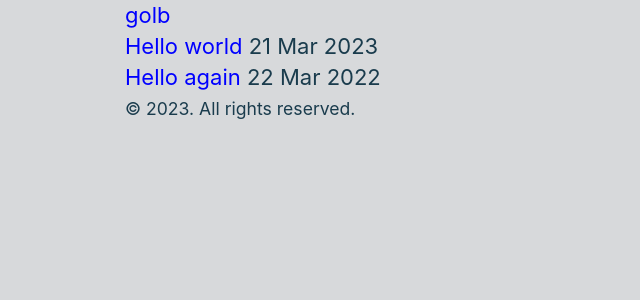
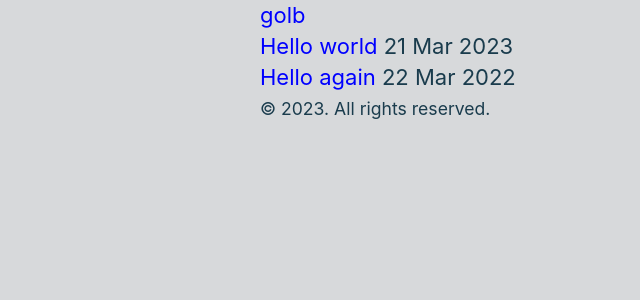
Before and after one commit to aflim/golb, a Jekyll site: the page built from index.html, in a window 1280 px wide. Shown: the top 300 px of the page, without its empty margins (20-660 px from the left). Built offline with Jekyll 4.4.1, drawn with Linux system fonts in a browser that asks for light colours; the list of posts is cut into pages by our own code.

Commit message:
Update stylesheet.css

```diff
--- a/assets/stylesheet.css
+++ b/assets/stylesheet.css
@@ -111,7 +111,7 @@ body {
       -ms-text-size-adjust: 100%;
 }
 
-@media (min-width: 30em) {
+@media (min-width: 30rem) {
   body {
     font-size: 22px;
   }
@@ -265,13 +265,13 @@ iframe {
 
 /* - */
 .container {
-  max-inline-size: 45em;
+  max-inline-size: 45rem;
   padding-inline: var(--spacer-1);
   margin-inline: auto;
 }
 
-@media (min-width: 30em {
+@media (min-width: 30rem {
   .container {
-    max-inline-size: 75em;
+    max-inline-size: 65rem;
   }
 }
```
